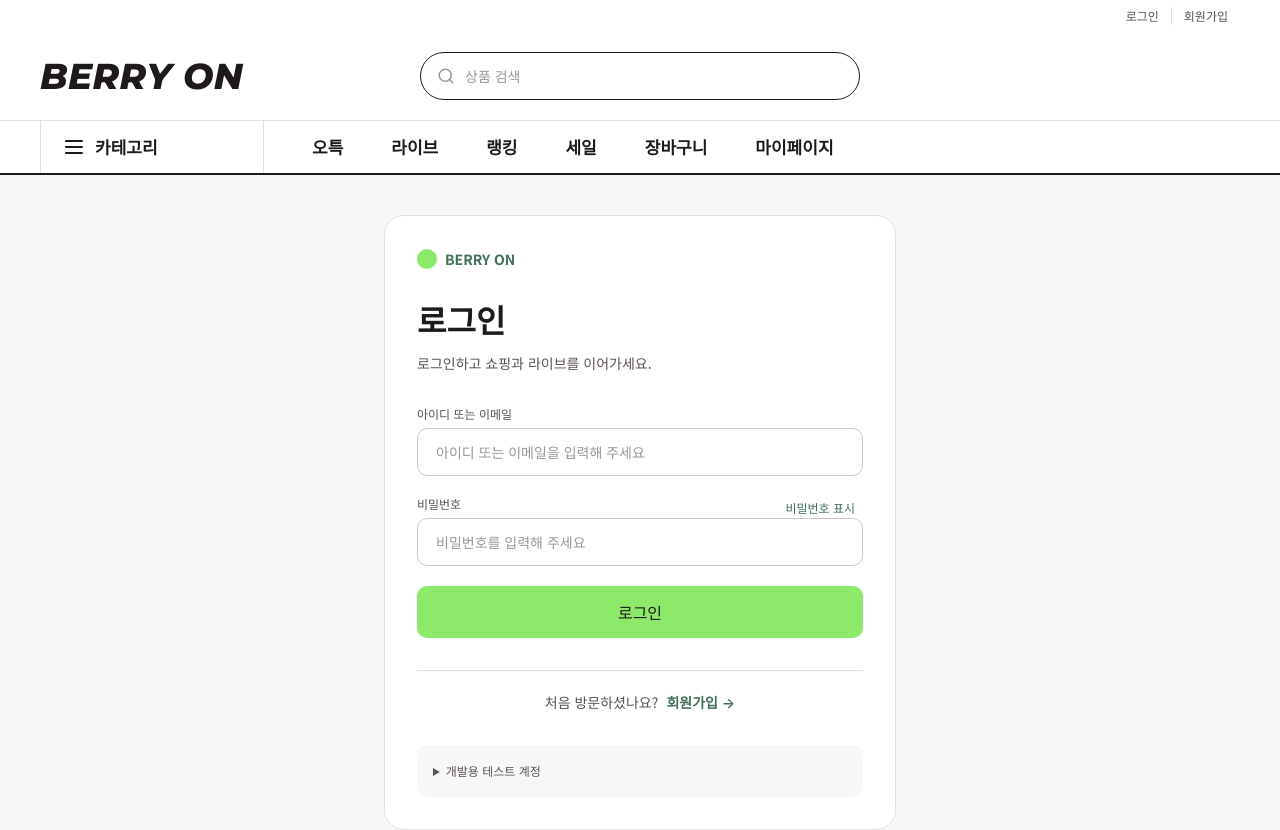
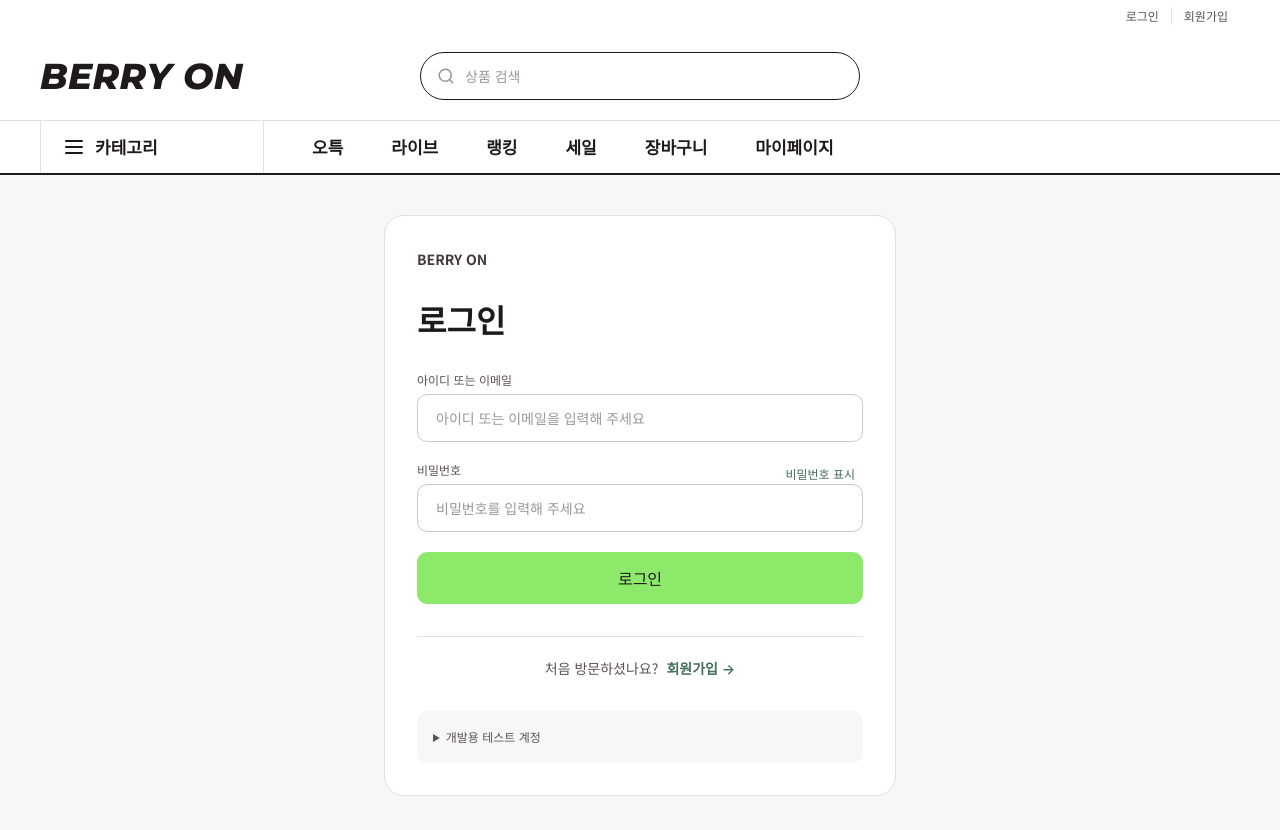
Before and after one commit to 2026-2-rising-sun/Frontend, a React (Vite) app: page /login in a window 1280 px wide. Shown: the top 830 px of the page. Built offline with nearby package versions, Linux system fonts and the light colour scheme.

Commit message:
style(auth): 로그인 화면 로고 표시 정리 (#74)

```diff
--- a/src/features/auth/LoginPage.module.css
+++ b/src/features/auth/LoginPage.module.css
@@ -4,9 +4,8 @@
 .form > p[role='alert'] { color: var(--danger-text); }
 .loginCard { width: 100%; padding: var(--space-8); display: grid; gap: var(--space-8); background: var(--bg-surface); border: 1px solid var(--border-default); border-radius: var(--radius-xl); }
 .heading { display: grid; gap: var(--space-3); }
-.heading > p { color: var(--text-secondary); }
-.brand { display: flex; align-items: center; gap: var(--space-2); margin-bottom: var(--space-4); color: var(--text-brand); font-weight: 700; }
-.brand > span { width: 20px; height: 20px; border-radius: var(--radius-full); background: var(--brand-default); }
+/* 로고 문구는 "로그인" 제목(--text-primary)보다 한 단계 연한 검정 */
+.brand { display: block; margin-bottom: var(--space-4); color: var(--color-neutral-700); font-weight: 700; }
 .loginForm { display: grid; gap: var(--space-5); }
 .passwordField { position: relative; }
 .passwordToggle { position: absolute; right: 0; top: -10px; min-height: 44px; padding: 0 var(--space-2); border: 0; background: transparent; color: var(--text-brand); font: 500 12px/18px var(--font-sans); cursor: pointer; }
--- a/src/features/auth/LoginPage.tsx
+++ b/src/features/auth/LoginPage.tsx
@@ -30,9 +30,8 @@ export function LoginPage() {
   return <PageContainer narrow>
     <section className={styles.loginCard} aria-labelledby="login-title">
       <header className={styles.heading}>
-        <span className={styles.brand}><span aria-hidden="true" />BERRY ON</span>
+        <span className={styles.brand}>BERRY ON</span>
         <h1 id="login-title" className="t-h1">로그인</h1>
-        <p>로그인하고 쇼핑과 라이브를 이어가세요.</p>
       </header>
       <form className={styles.loginForm} onSubmit={submit} aria-label="로그인">
         <Input label={auth.testAccounts ? '아이디 또는 이메일' : '이메일'} autoComplete="username" maxLength={254} value={username}
```
